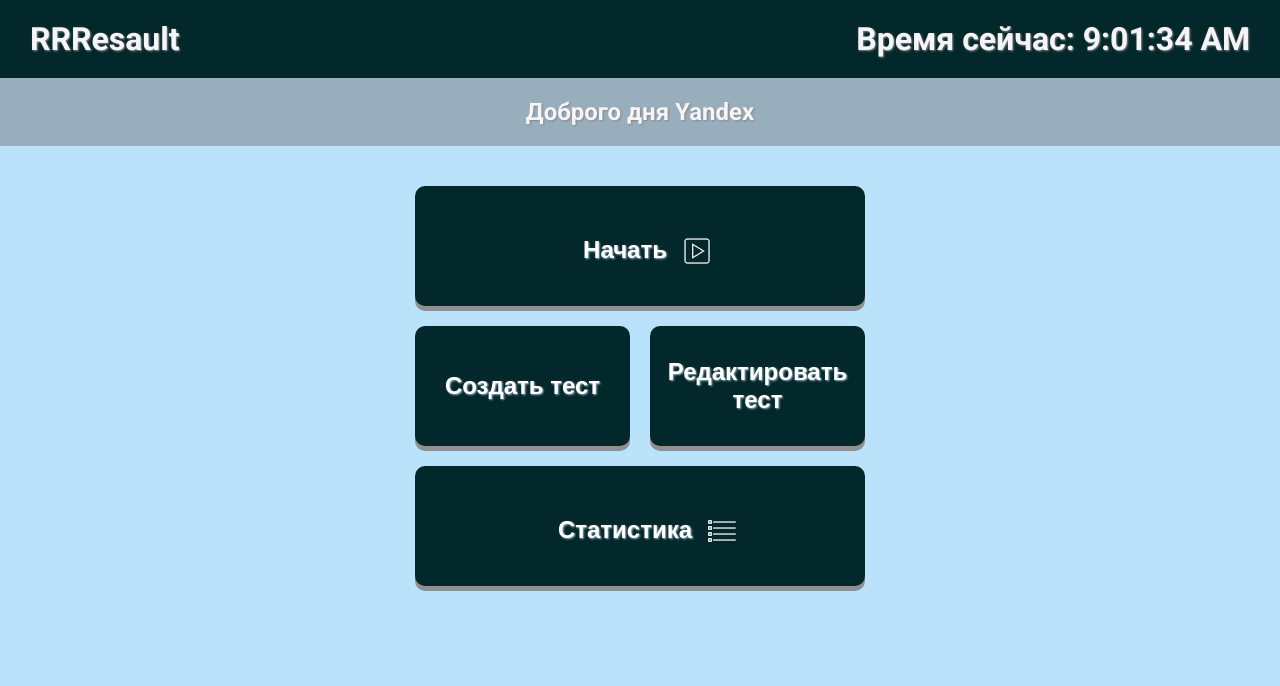
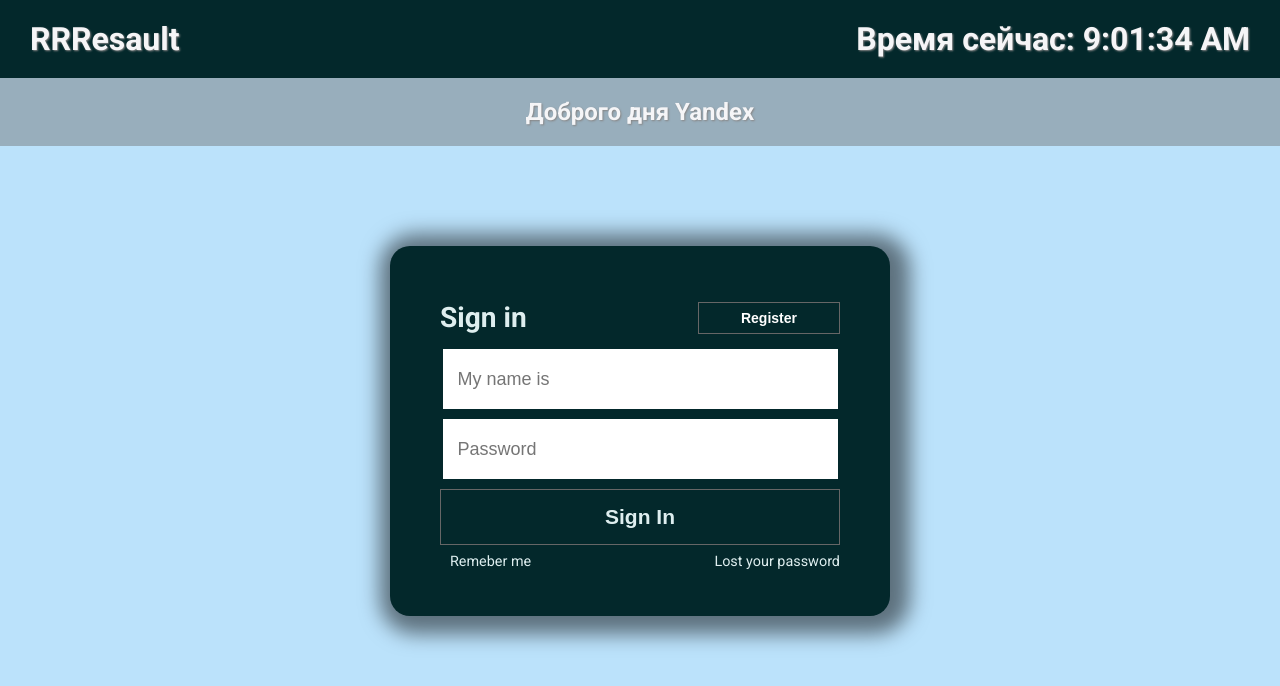
Before and after one commit to 132rust/HiringApp, a React (Create React App) app in the folder frontend/: page / in a window 1280 px wide. Shown: the top 686 px of the page. Built offline with nearby package versions, Linux system fonts and the light colour scheme.

Commit message:
create sign in layout

```diff
--- a/frontend/package.json
+++ b/frontend/package.json
@@ -6,6 +6,7 @@
     "@testing-library/jest-dom": "^5.17.0",
     "@testing-library/react": "^13.4.0",
     "@testing-library/user-event": "^13.5.0",
+    "@userfront/toolkit": "^1.0.9",
     "react": "^18.3.1",
     "react-dom": "^18.3.1",
     "react-scripts": "5.0.1",
--- a/frontend/src/App.css
+++ b/frontend/src/App.css
@@ -211,3 +211,105 @@ font-weight: bold;
   font-size: 21px;
   font-weight: bold;
 }
+
+/* SIGN IN */
+
+
+.wrapper{
+  width: 500px;
+  height: 370px;
+  display: flex;
+  flex-direction: column;
+  margin: 0 auto;
+  margin-top: 100px;
+  background-color: #03282B;
+  border-radius: 20px;
+  align-items: center;
+  box-shadow: 5px 3px 20px 15px rgba(0, 0, 0, 0.5);
+}
+
+.wrapper_header{
+  display: flex;
+  justify-content: space-between;
+  padding: 5px;
+  font-size: 24px;
+  color: #deeeef;
+  width: 400px;
+  align-items: center;
+  margin-top: 50px;
+}
+
+.wrapper_header button{
+  background: none;
+  color: white;
+  border: 1px solid #666;
+  padding: 7px 42px;
+  font-size: 14px;
+  font-weight: bold;
+
+}
+.wrapper_header button:hover{
+  background-color: #498F95;
+
+}
+.wrapper form{
+  display: flex;
+  flex-direction: column;
+
+}
+
+.wrapper input {
+  width: 365px;
+  height: 30px;
+  padding: 15px;
+  border: none;
+  display: flex;
+  align-items: center;
+  margin: 0 auto;
+  margin-top: 10px;
+  font-size: 18px;
+}
+
+form button{
+  border: 1px solid #666;
+  padding: 15px;
+  color: #deeeef;
+  font-size: 21px;
+  font-weight: bold;
+  background: none;
+  margin: 0 auto;
+  margin-top: 10px;
+  width: 400px;
+}
+form button:hover{
+  background-color: #498F95;
+}
+
+.label_text{
+  display: flex;
+  justify-content: space-between;
+  margin-top: 5px;
+
+}
+.check-label {
+  font-size: 0.9em;
+  color: #deeeef;
+  float: left;
+  padding: 3px 0;
+  margin-left: 10px;
+}
+.check-label:hover{
+  border-bottom: 1px solid #498F95;
+}
+
+.forgot-label {
+  font-size: 0.9em;
+  color: #deeeef;
+  float: right;
+  padding: 3px 0;
+  cursor: pointer;
+}
+.forgot-label:hover{
+  border-bottom: 1px solid #498F95;
+
+}
--- a/frontend/src/App.js
+++ b/frontend/src/App.js
@@ -1,18 +1,24 @@
 import './App.css';
 import Header from './layouts /components/Header';
 import Main from './layouts /components/Main';
-import Room from './layouts /room/Room';
+// import Room from './layouts /room/Room';
+import SignIn from './layouts /register/SignIn';
 
 
 function App() {
-  if (false) {return (<Room />)}
-else {
+  if (true) {
+    return (<SignIn />)}
+    else
+
+//   if (false) {return (<Room />)}
+// else {}
   return (
     <div className="App">
       <Header />
       <Main />
     </div>
-  );}
+  );
 }
 
+
 export default App;
--- /dev/null
+++ b/frontend/src/layouts /register/SignIn.jsx
@@ -0,0 +1,40 @@
+import React from "react";
+import Header from "../components/Header";
+
+
+
+
+
+export default function SignIn() {
+
+
+    return(
+            <>
+            <Header />
+          <div className="wrapper">
+
+            <div className="wrapper_header">
+                <h3>Sign in</h3>
+                <button>Register</button>
+
+            </div>
+                <form>
+
+                    <input type="text" placeholder="My name is"/>
+                    <input type="password" placeholder="Password"/>
+                    <button>Sign In</button>
+                    <div className="label_text">
+                    <span className="check-label">Remeber me</span>
+                    <span className="forgot-label">Lost your password</span>
+                    </div>
+                </form>
+
+          </div>
+
+
+            </>
+    )
+
+
+
+};
```
Also changed, not shown: 1 other file (tests, documents, lock files or other folders).
